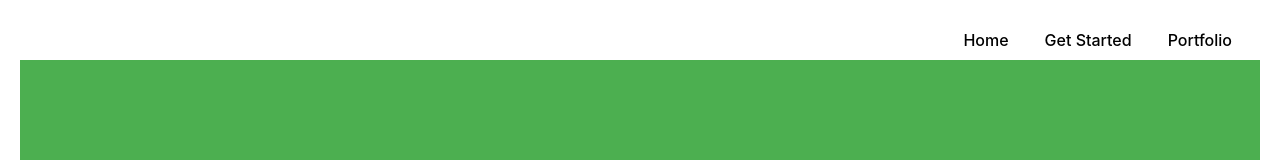
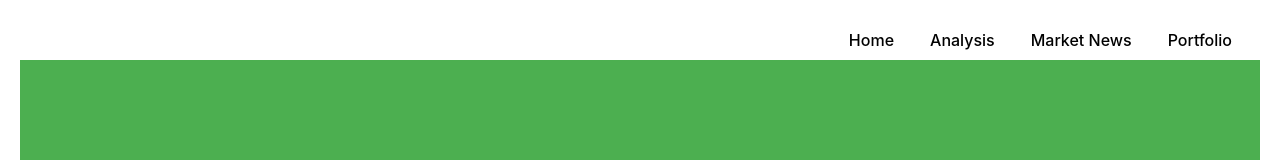
Before and after one commit to victorvaladez1/stockpicker, a React (Create React App) app: page / in a window 1280 px wide. Shown: the top 160 px of the page. Built offline with nearby package versions, Linux system fonts and the light colour scheme.

Commit message:
Updated Navbar content again

```diff
--- a/src/components/NavBar/Navbar.js
+++ b/src/components/NavBar/Navbar.js
@@ -7,13 +7,16 @@ const NavBar = () => {
         <nav className="navBar">
             <ul className="navList">
                 <li className="navItem">
-                    <Link to="/" className="navLink">Home</Link> {/* Proper React Router Link */}
+                    <Link to="/" className="navLink">Home</Link>
                 </li>
                 <li className="navItem">
-                    <Link to="/get-started" className="navLink">Get Started</Link> {/* Proper React Router Link */}
+                    <Link to="/analysis" className="navLink">Analysis</Link> {/* Placeholder */}
                 </li>
                 <li className="navItem">
-                    <Link to="/portfolio" className="navLink">Portfolio</Link> {/* Proper React Router Link */}
+                    <Link to="/market-news" className="navLink">Market News</Link> {/* Placeholder */}
+                </li>
+                <li className="navItem">
+                    <Link to="/portfolio" className="navLink">Portfolio</Link>
                 </li>
             </ul>
         </nav>
```
